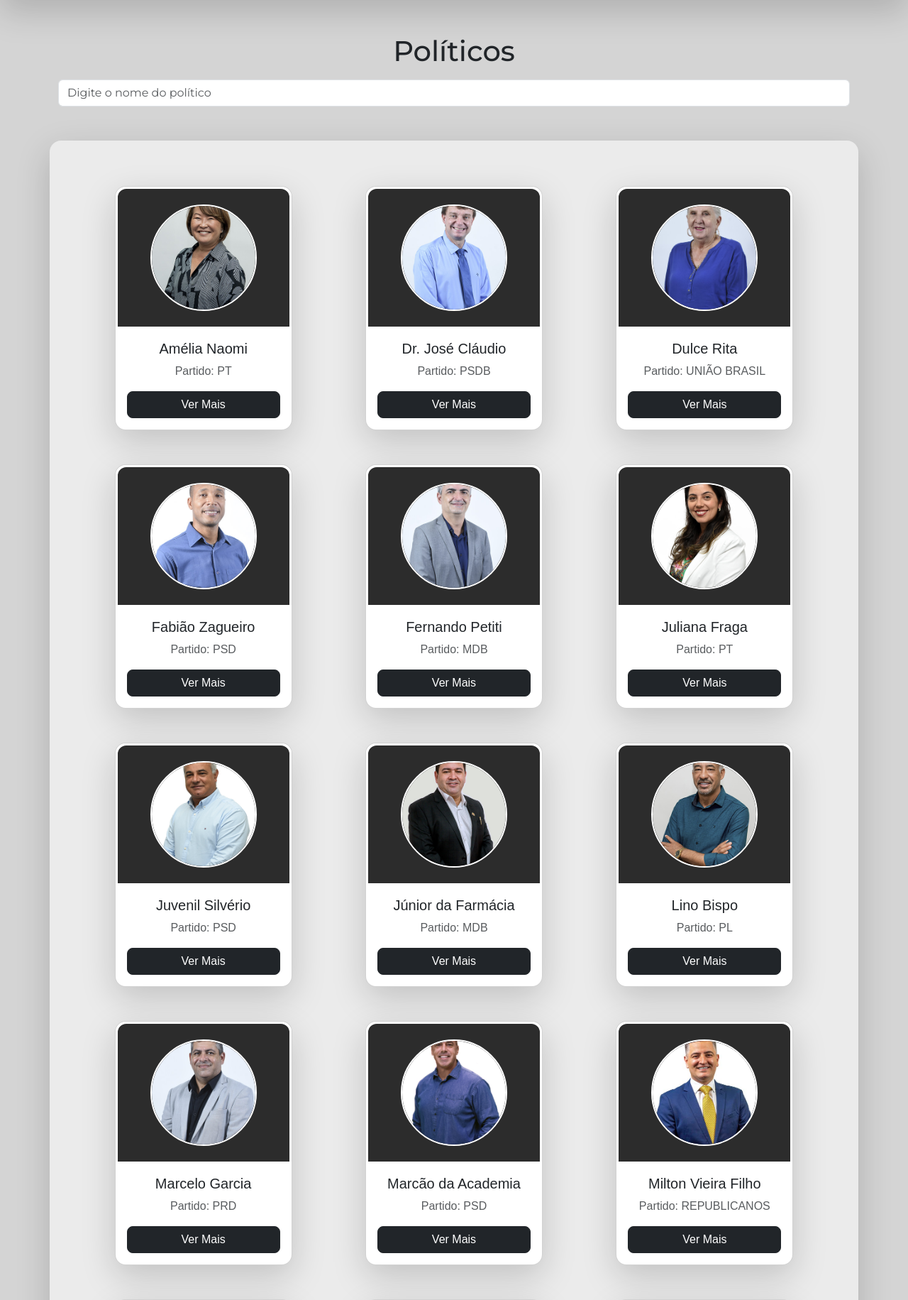
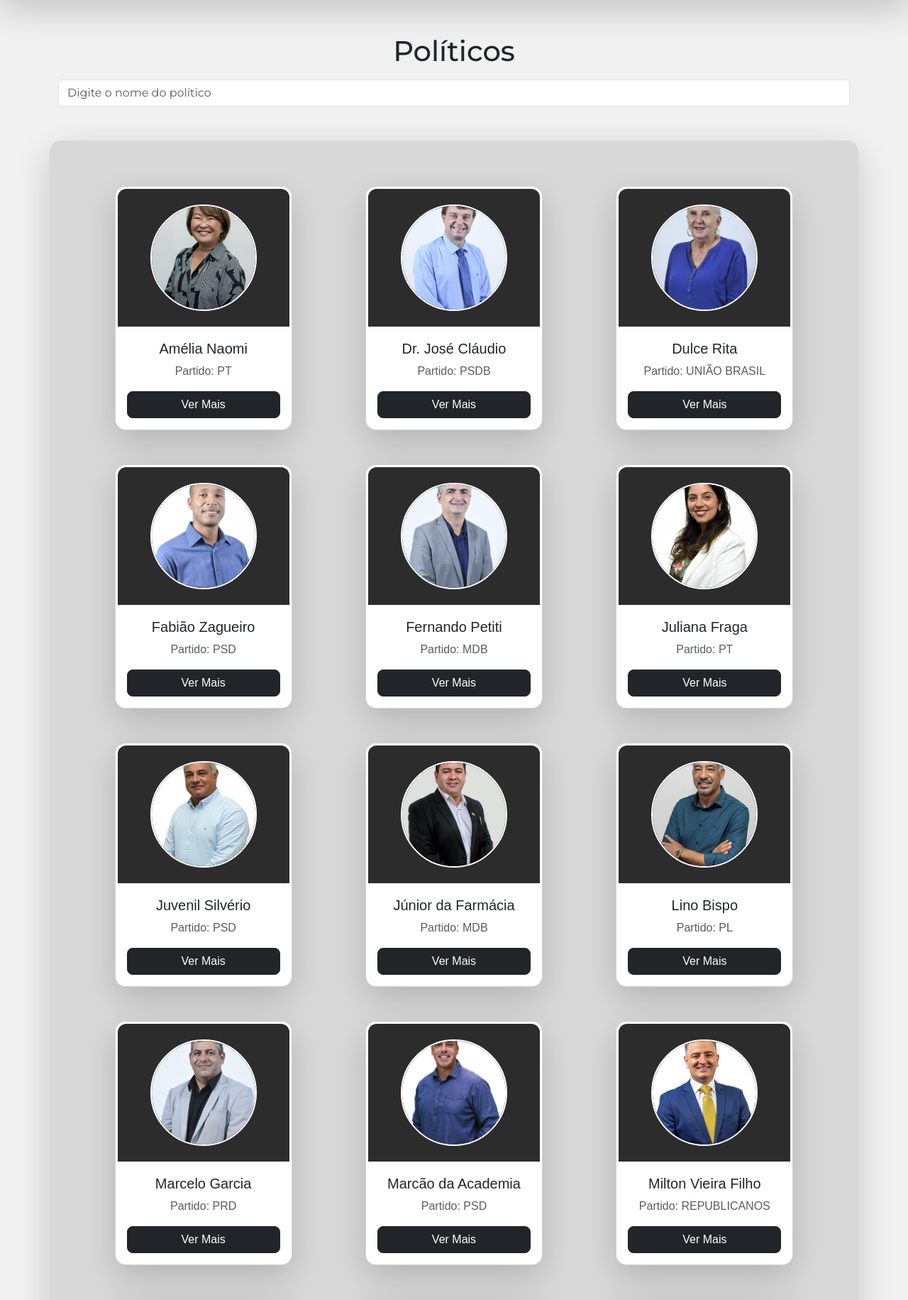
Before and after one commit to AgileKrakens/DemoQuerycy, a Flask app: page /pagina-politicos in a window 1280 px wide. Shown: the part 67-1898 px from the top of the page at 71% size. Run offline with Flask 3, Linux system fonts and the light colour scheme.

Commit message:
Minor adjustment at body and layered-section background color

```diff
--- a/src/static/css/style-global.css
+++ b/src/static/css/style-global.css
@@ -1,12 +1,12 @@
 /* Definição da fonte e cor de fundo que todas as páginas herdam */
 @import url('https://fonts.googleapis.com/css2?family=Poppins:ital,wght@0,100;0,200;0,300;0,400;0,500;0,600;0,700;0,800;0,900;1,100;1,200;1,300;1,400;1,500;1,600;1,700;1,800;1,900&display=swap');
 body{
-    background-color: #d4d4d4;
+    background-color: #f1f1f1;
     font-family: 'Poppings', sans-serif;
 }
 
 .layered-section{
-    background-color: #ebebeb;;
+    background-color: #d1d1d1bd;
 }
 
 /* Classe para definição rápida de fonte igual ao Header */
```
